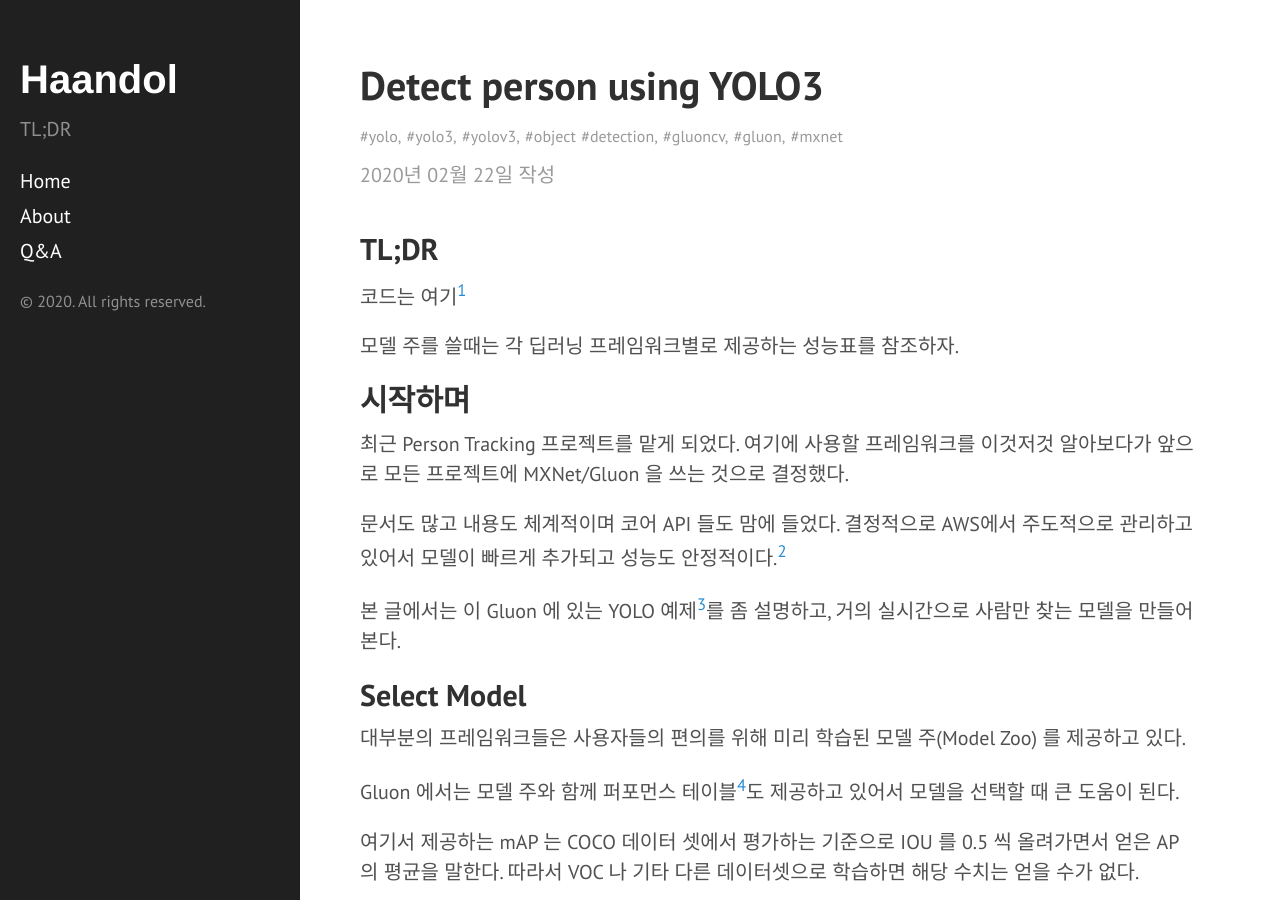
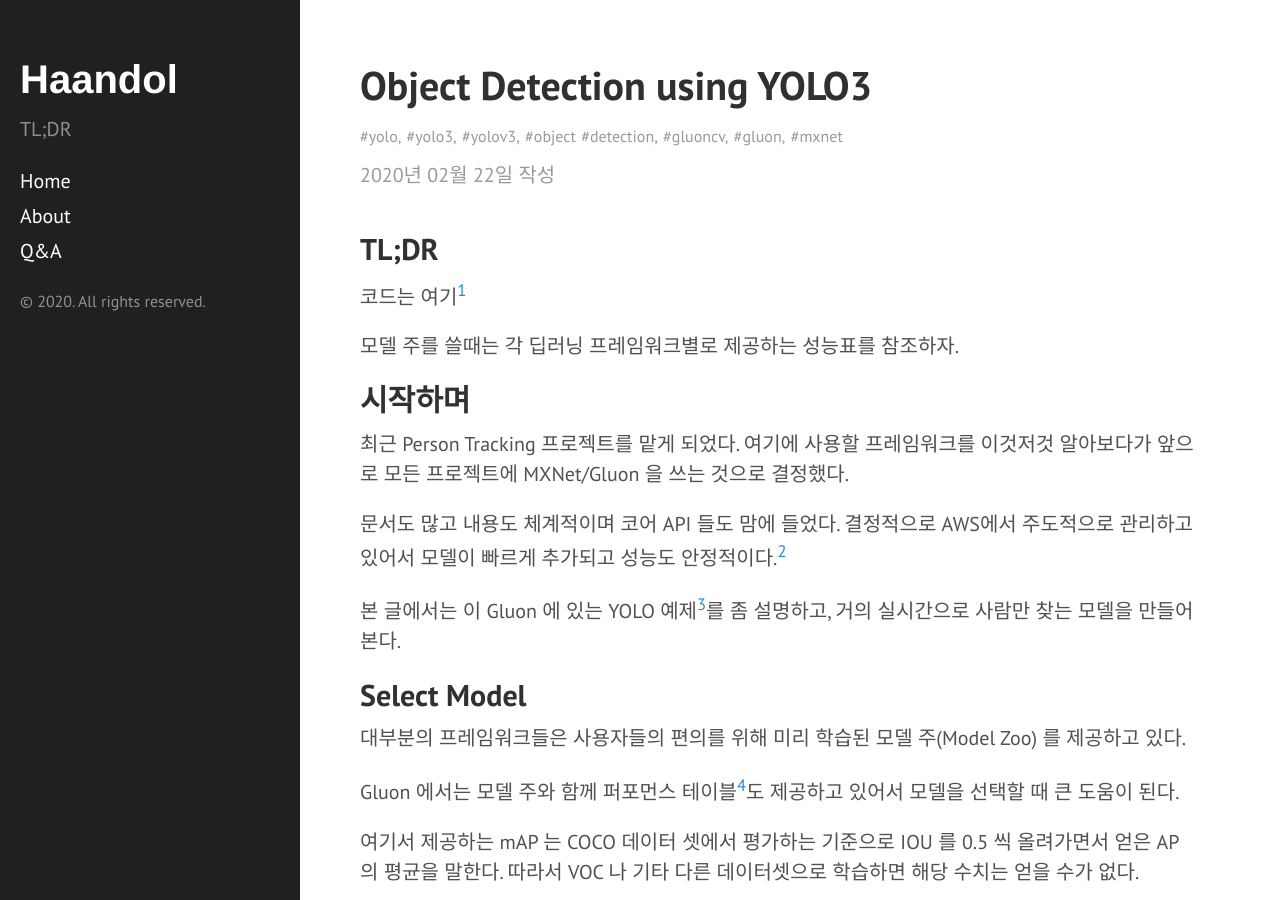
Before and after one commit to haandol/haandol.github.com, a Jekyll site: the page built from _posts/2020-02-22-object-detection-using-pretrained-model.md, in a window 1280 px wide and 900 px high. Built offline with Jekyll 4.4.1, drawn with Linux system fonts in a browser that asks for light colours; comment, search, counter and statistics services are not loaded.

Commit message:
modify title of the article

```diff
--- a/_posts/2020-02-22-object-detection-using-pretrained-model.md
+++ b/_posts/2020-02-22-object-detection-using-pretrained-model.md
@@ -1,6 +1,6 @@
 ---
 layout: post
-title: Detect person using YOLO3
+title: Object Detection using YOLO3
 excerpt: detect person using pretrained mxnet YOLO3
 author: vincent
 email: ldg55d@gmail.com
```
